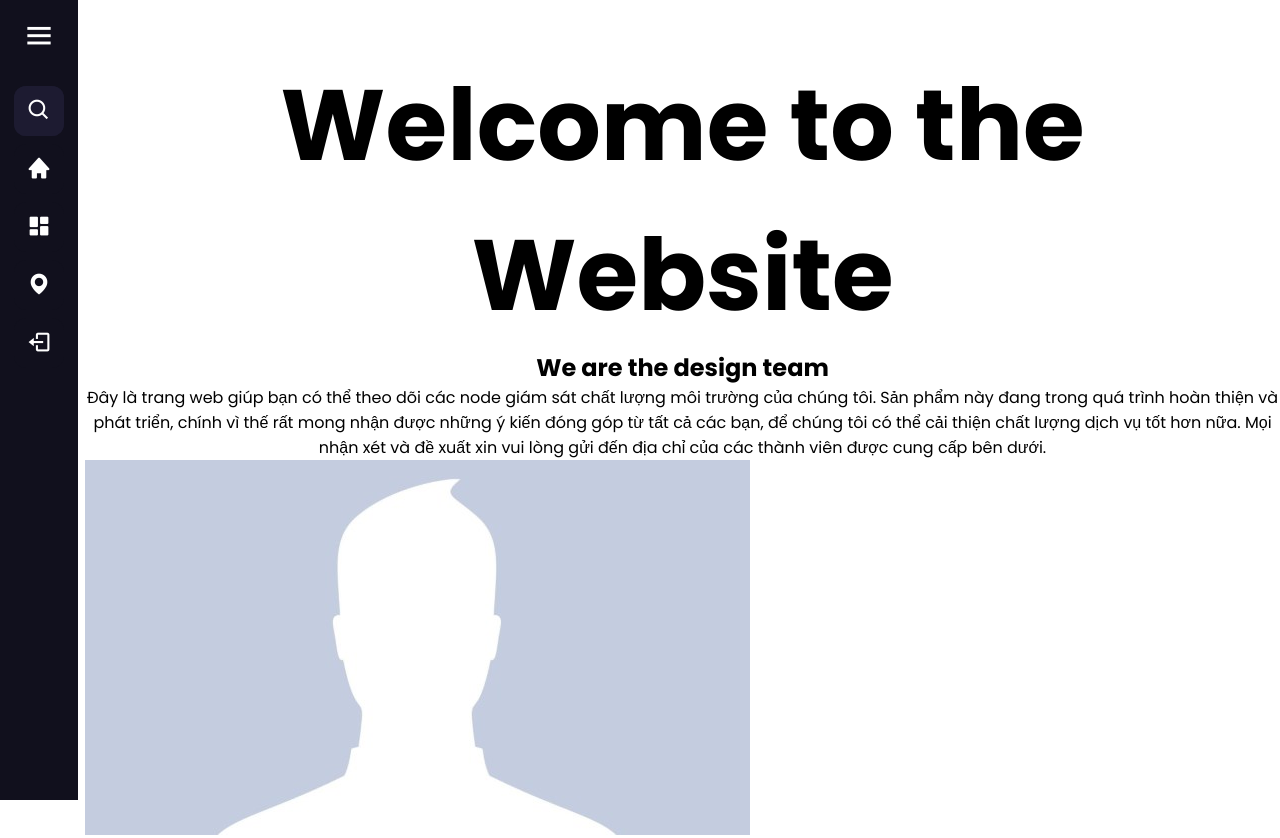
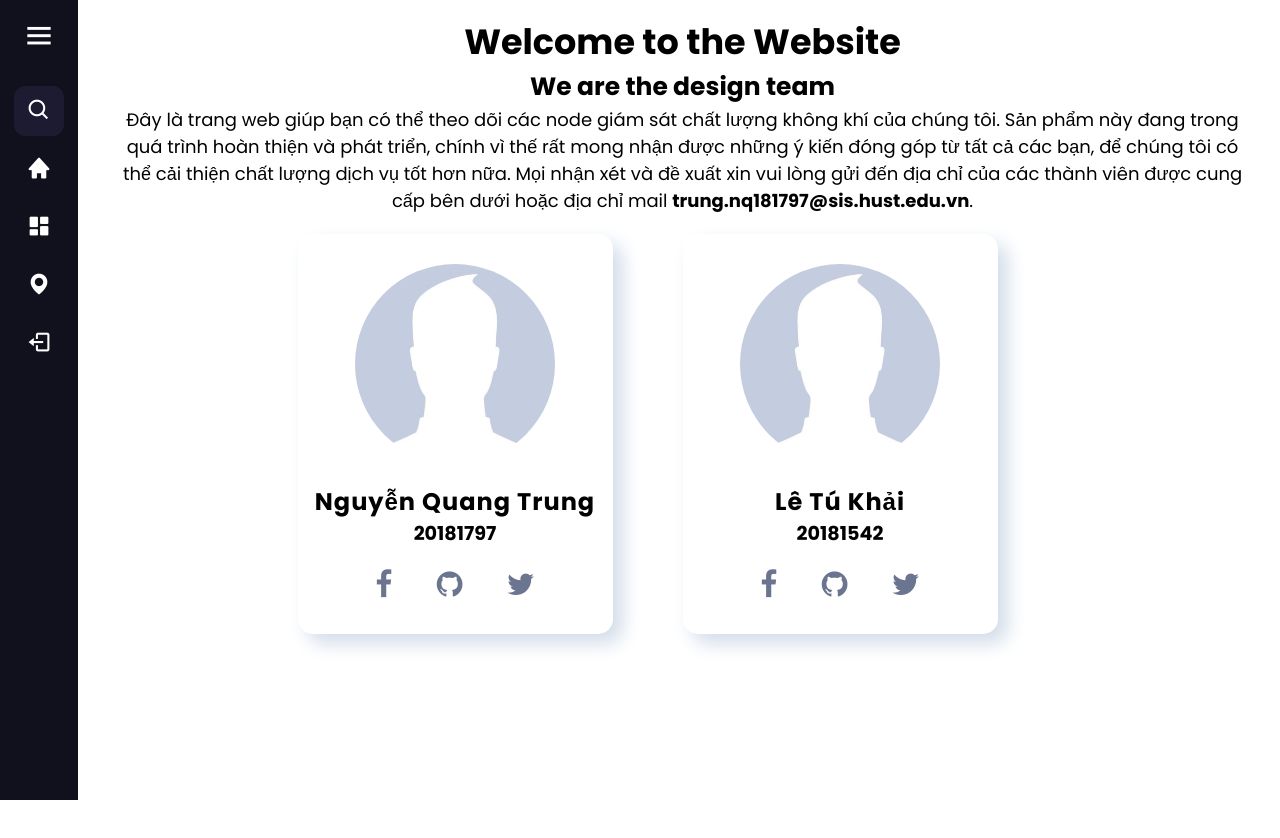
Before and after one commit to nqtrung2109/DATN, a website: page DATN_usingHTML/public/trangchu.html in a window 1280 px wide. Shown: the top 838 px of the page. After the commit the page ends 800 px from the top, so only its background shows below. Drawn offline with nearby package versions, Linux system fonts and the light colour scheme; no server answers.

Commit message:
update about us
taoj phần about us ở trang home

```diff
--- a/DATN_usingHTML/public/css/style_trangchu.css
+++ b/DATN_usingHTML/public/css/style_trangchu.css
@@ -216,20 +216,88 @@
 }
 
 /* css của phần about us */
-.team-section{
-    margin: auto
+.team_section{
+    display: flex;
+    width: 100%;
 }
-.team-section .container{
+.team_section .container{
+    display: flex;
+    flex-wrap: wrap;
+    width: 95%;
     margin: auto;
 }
-.team-section .container .row{
-    margin: auto;
+.team_section .container .title{
+    text-align: center;
+    margin-top: 15px;
 }
-.team-section .container .row .title{
+.team_section .container .title h1{
+    font-size: 35px;
+}
+.team_section .container .title h2{
+    font-size: 25px;
+}
+.team_section .container .title p{
+    font-size: 18px;
+}
+.team_section .container .team_card{
+    width: 100%;
+    display: flex;
+    flex-wrap: wrap;
+    justify-content: center;
+    align-items: center;
+}
+.team_section .container .team_card .card{
+    width: 315px;
+    height: 400px;
+    padding: 30px 15px;
+    margin: 20px 70px 0 0;
+    box-shadow: 0.6em 0.6em 1.2em #d2dce9,
+                -0.5em -0.5em 1em white;
+    border-radius: 15px;
+}
+.team_section .container .team_card .card .content{
+    display: flex;
+    justify-content: center;
+    align-items: center;
+    flex-direction: column;
+}
+.team_section .container .team_card .card .content .img_member{
+    width: 200px;
+    height: 200px;
+    border-radius: 50%;
+    position: relative;
+    margin-bottom: 20px;
+    overflow: hidden;
+}
+.team_section .container .team_card .card .content .img_member img{
+    position: absolute;
+    top: 0;
+    left: 0;
+    width: 100%;
+    height: 100%;
+    object-fit: cover;
+}
+.team_section .container .team_card .card .content .content_member h4{
+    font-size: 1.5rem;
+    font-weight: bold;
     text-align: center;
-    margin-top: 50px;
+    letter-spacing: 1px;
 }
-.team-section .container .row .title h1{
+.team_section .container .team_card .card .content .content_member h5{
+    font-size: 1.2rem;
+    font-weight: bold;
     text-align: center;
-    font-size: 100px;
 }
+.team_section .container .team_card .card .content .sci{
+    margin-top: 15px;
+}
+.team_section .container .team_card .card .content .sci a{
+    text-decoration: none;
+    color: #6c758f;
+    font-size: 30px;
+    margin: 10px 20px 0 20px;
+    transition: color 0.4s;
+}
+.team_section .container .team_card .card .content .sci a:hover{
+    color: #0196e3;
+}
--- a/DATN_usingHTML/public/trangchu.html
+++ b/DATN_usingHTML/public/trangchu.html
@@ -9,7 +9,8 @@
     <!--     CSS     -->
     <link rel="stylesheet" href="css/style_trangchu.css">
     <!--    Front Icon   -->
-    <link href='https://unpkg.com/boxicons@2.1.4/css/boxicons.min.css' rel='stylesheet'>
+    <link rel='stylesheet' href='https://unpkg.com/boxicons@2.1.4/css/boxicons.min.css' >
+    <link rel="stylesheet" href="https://cdnjs.cloudflare.com/ajax/libs/font-awesome/4.7.0/css/font-awesome.css"/>
 </head>
 
 <body>
@@ -60,20 +61,19 @@
         </ul>
     </div>
     <section id="content">
-        <div class="team-section">
+        <div class="team_section">
             <div class ="container">
-                <div class="row">
                 <div class="title" >
                     <h1 style=>Welcome to the Website</h1>
                     <h2>We are the design team</h2>
-                        <p>Đây là trang web giúp bạn có thể theo dõi các node giám sát chất lượng môi trường của chúng tôi.
+                    <p>Đây là trang web giúp bạn có thể theo dõi các node giám sát chất lượng không khí của chúng tôi.
                         Sản phẩm này đang trong quá trình hoàn thiện và phát triển, chính vì thế rất mong nhận được những
                         ý kiến đóng góp từ tất cả các bạn, để chúng tôi có thể cải thiện chất lượng dịch vụ tốt hơn nữa. Mọi
-                           nhận xét và đề xuất xin vui lòng gửi đến địa chỉ của các thành viên được cung cấp bên dưới.
+                        nhận xét và đề xuất xin vui lòng gửi đến địa chỉ của các thành viên được cung cấp bên dưới hoặc địa chỉ
+                        mail <b>trung.nq181797@sis.hust.edu.vn</b>.
                     </p>
                 </div>
-                </div>
-                <div class="team-card">
+                <div class="team_card">
                     <div class="card">
                         <div class="content">
                             <div class="img_member">
@@ -84,9 +84,9 @@
                                 <h5>20181797</h5>
                             </div>
                             <div class="sci">
-                                <a href="#"><i class="fa fa-facebook" aria-hidden="true"></i></a>
-                                <a href="#"><i class="fa fa-github" aria-hidden="true"></i></a>
-                                <a href="#"><i class="fa fa-envelope" aria-hidden="true"></i></a>
+                                <a href="https://www.facebook.com/quangtrung.nguyen.585112/" target="_blank"><i class="fa fa-facebook" aria-hidden="true"></i></a>
+                                <a href="https://github.com/nqtrung2109" target="_blank"><i class="fa fa-github" aria-hidden="true"></i></a>
+                                <a href="https://twitter.com/iMc58358788" target="_blank"><i class="fa fa-twitter" aria-hidden="true"></i></a>
                             </div>
                         </div>
                     </div>
@@ -100,9 +100,9 @@
                                 <h5>20181542</h5>
                             </div>
                             <div class="sci">
-                                <a href="#"><i class="fa fa-facebook" aria-hidden="true"></i></a>
-                                <a href="#"><i class="fa fa-github" aria-hidden="true"></i></a>
-                                <a href="#"><i class="fa fa-envelope" aria-hidden="true"></i></a>
+                                <a href="https://www.facebook.com/tu.khai.35/" target="_blank"><i class="fa fa-facebook" aria-hidden="true"></i></a>
+                                <a href="https://github.com/letukhai" target="_blank"><i class="fa fa-github" aria-hidden="true"></i></a>
+                                <a href="#" target="_blank"><i class="fa fa-twitter" aria-hidden="true"></i></a>
                             </div>
                         </div>
                     </div>
```
Lines whose indentation alone changed are shown as unchanged.
